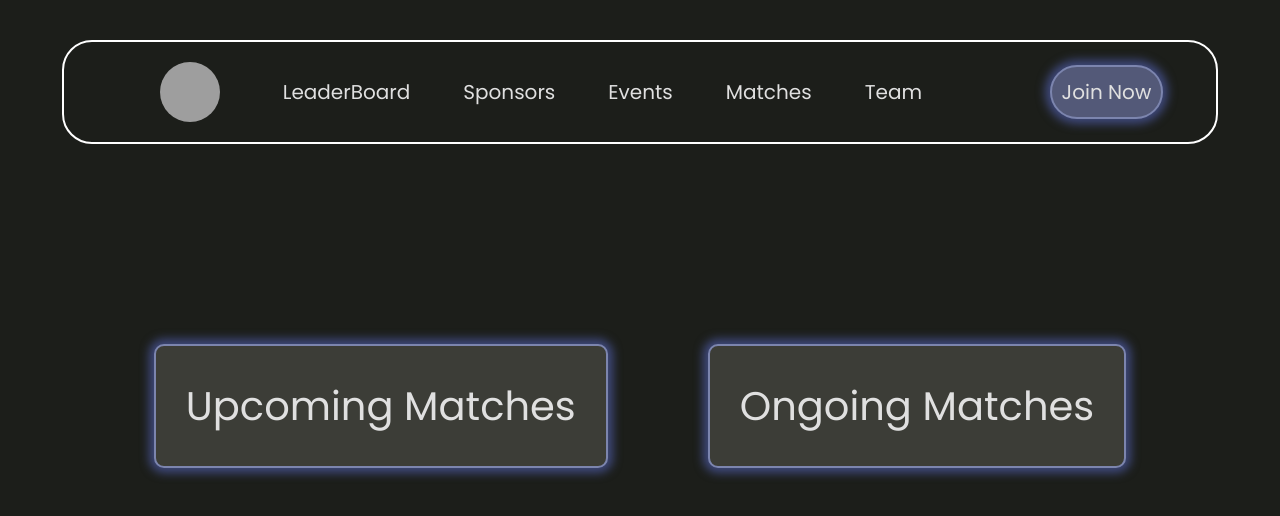
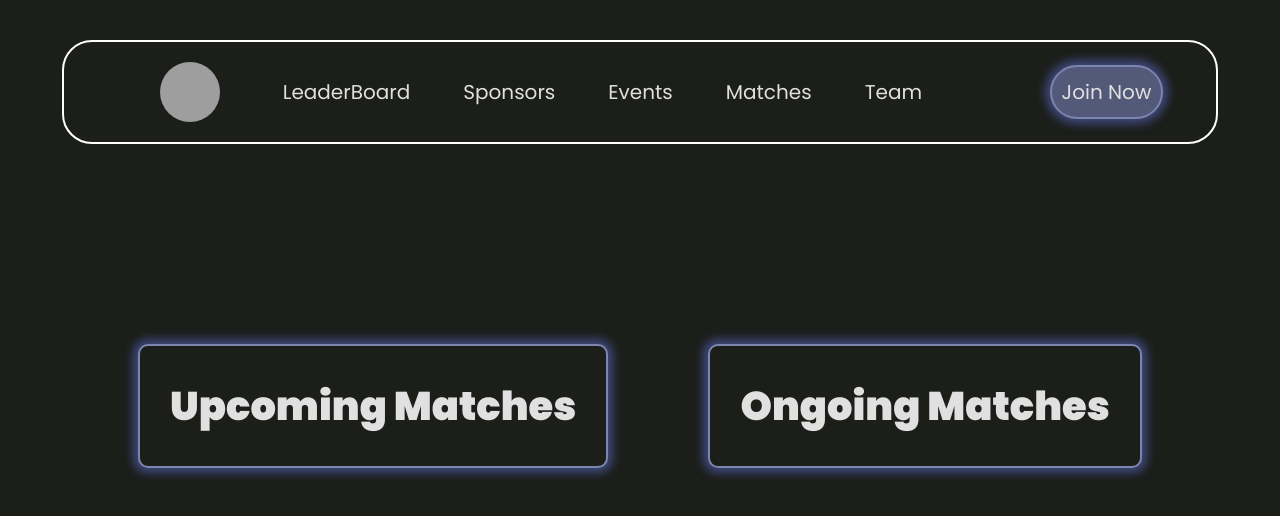
Before and after one commit to parasbhandari/College_Project, a React (Vite) app: page /Match in a window 1280 px wide. Shown: the top 516 px of the page. Built offline with nearby package versions, Linux system fonts and the light colour scheme; grey boxes are pictures that could not be loaded.

Commit message:
handle upcoming and ongoing pages through button inside match page

```diff
--- a/src/App.css
+++ b/src/App.css
@@ -864,11 +864,12 @@ for better contrast */
 }
 ._match button {
   font-size: 40px;
+  font-weight: 900;
   padding: 30px;
   border-radius: 10px;
   margin: 0px 50px;
   max-height: 200px;
-  background-color: #3C3D37;
+  background-color: #1c1e1a;
 }
 @media (max-width: 1000px) {
   ._match button {
--- a/src/App.jsx
+++ b/src/App.jsx
@@ -9,6 +9,8 @@ import LeaderBoard from "./User/Pages/LeaderBoard/LeaderBoard";
 import Match from "./User/Pages/Match/Match";
 import Sponsors from "./User/Pages/Sponsors/Sponsors";
 import Team from "./User/Pages/Team/Team";
+import OngoingMatches from "./User/Pages/Match/OngoingMatches";
+import UpcomingMatches from "./User/Pages/Match/UpcomingMatches";
 function App() {
   return (
     <div>
@@ -19,6 +21,8 @@ function App() {
         <Route path="/Events" element={<Events/>}/>
         <Route path="/Events/EventDetails" element={<EventDetails/>} />
         <Route path="/Match" element={<Match/>}/>
+        <Route path="/Match/UpcomingMatches" element={<UpcomingMatches/>}/>
+        <Route path="/Match/OngoingMatches" element={<OngoingMatches/>}/>
         <Route path="/Sponsors" element={<Sponsors/>}/>
         <Route path="/Team" element={<Team/>}/>
       </Routes>
--- a/src/App.scss
+++ b/src/App.scss
@@ -960,11 +960,12 @@ a,Link{
   margin-top: 200px;
   button{
     font-size: 40px;
+    font-weight: 900;
     padding: 30px;
     border-radius: 10px;
     margin: 0px  50px;
     max-height: 200px;
-    background-color: #3C3D37;
+    background-color: $global-background-color;
     @media (max-width:1000px) {
       max-height: 120px;
       font-size: 25px;
--- a/src/User/Pages/Match/Match.jsx
+++ b/src/User/Pages/Match/Match.jsx
@@ -1,12 +1,26 @@
-import React from 'react'
-import Button from '../../Components/Button'
+import React from 'react';
+import Button from '../../Components/Button';
+import { useNavigate } from 'react-router-dom';
+
 function Match() {
+  const navigate = useNavigate(); // Use the hook inside the component
+
+  const handleClick = (match) => {
+    if (match === 'upcoming') navigate('/Match/UpcomingMatches');
+    if (match === 'ongoing') navigate('/Match/OngoingMatches');
+  };
+
   return (
     <div className='_match'>
-    <Button name="Upcoming Matches"></Button>
-    <Button name="Ongoing Matches" className="on"></Button>
+      <div onClick={() => handleClick('upcoming')}>
+        <Button name="Upcoming Matches" />
+      </div>
+
+      <div onClick={() => handleClick('ongoing')}>
+        <Button name="Ongoing Matches" />
+      </div>
     </div>
-  )
+  );
 }
 
-export default Match
+export default Match;
--- /dev/null
+++ b/src/User/Pages/Match/OngoingMatches.jsx
@@ -0,0 +1,9 @@
+import React from 'react'
+
+function OngoingMatches() {
+  return (
+    <div>OngoingMatches</div>
+  )
+}
+
+export default OngoingMatches
--- a/src/User/Pages/Match/UpcomingMatches.jsx
+++ b/src/User/Pages/Match/UpcomingMatches.jsx
@@ -1,8 +1,7 @@
 import React, { useState } from "react";
 import { useNavigate } from "react-router-dom";
 import TableStructure from "./TableStructure";
-const Match = () => {
-  const navigate = useNavigate();
+const UpcomingMatches = () => {
 
   // State to track the selected event
   const [selectedEvent, setSelectedEvent] = useState("All");
```
Also changed, not shown: 1 other file (tests, documents, lock files or other folders).
